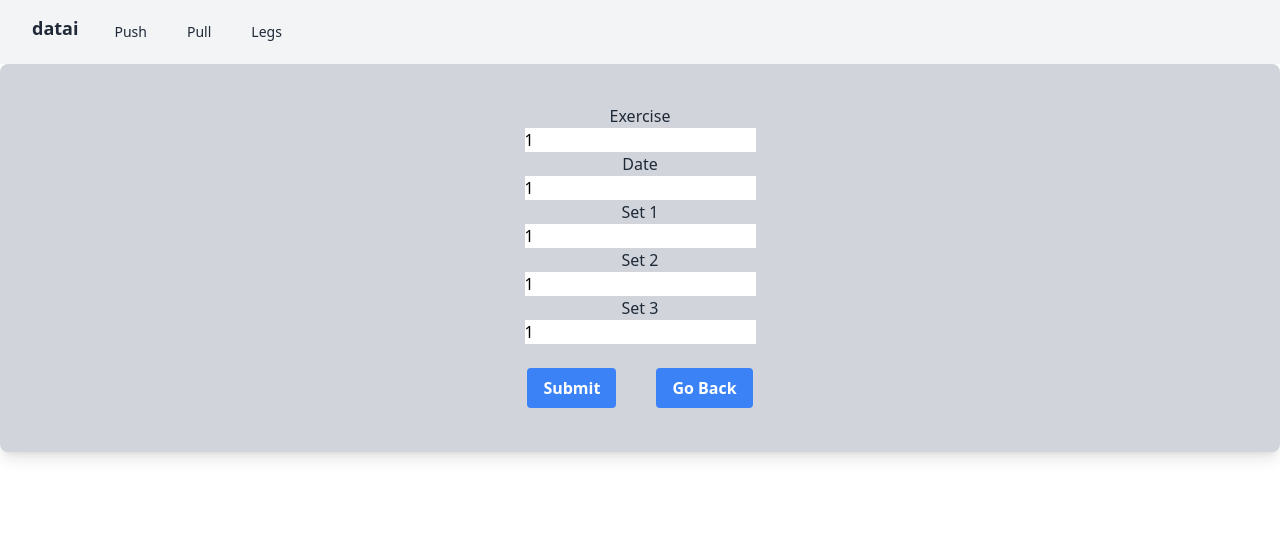
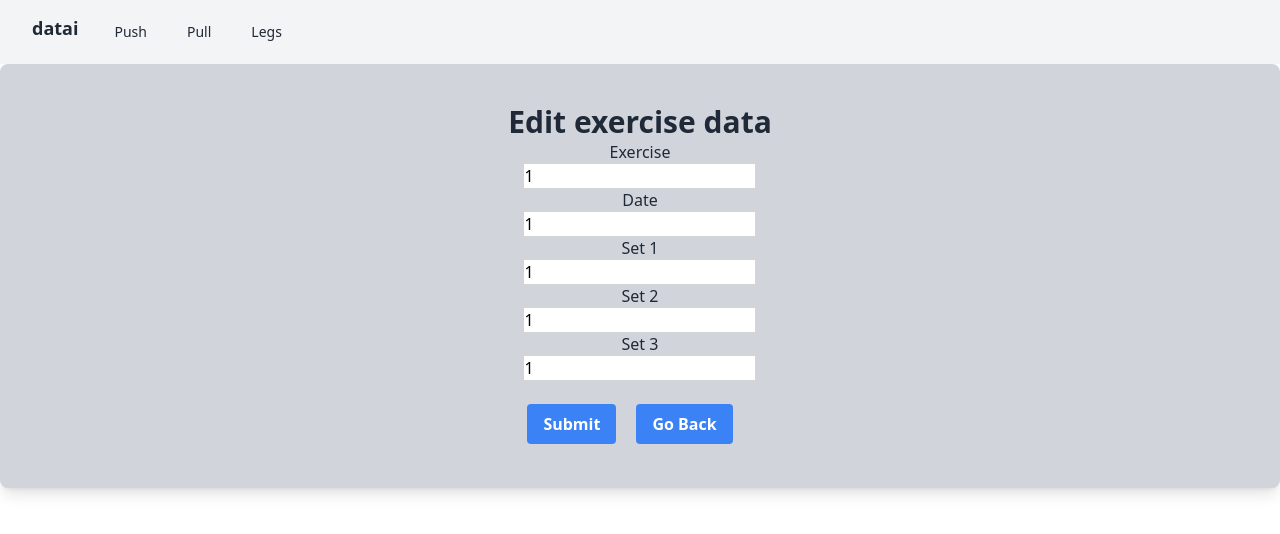
Before and after one commit to 55jflores/exerciseTracker, a Next.js app: page /exercise/1/1/1/1/1/1/1 in a window 1280 px wide. Shown: the top 534 px of the page. Built offline with nearby package versions, Linux system fonts and the light colour scheme.

Commit message:
Added Routing and loading component into edit page

```diff
--- a/src/pages/exercise/[workout]/[exerciseID]/[exercise]/[exerciseDate]/[exerciseSet1]/[exerciseSet2]/[exerciseSet3].tsx
+++ b/src/pages/exercise/[workout]/[exerciseID]/[exercise]/[exerciseDate]/[exerciseSet1]/[exerciseSet2]/[exerciseSet3].tsx
@@ -1,6 +1,7 @@
 import Link from "next/link";
 import { useRouter } from "next/router";
 import { ChangeEvent, FormEvent, useState } from "react";
+import LoadingComponent from "@/pages/loading";
 
 function ExercisePage() {
   const router = useRouter();
@@ -12,7 +13,8 @@ function ExercisePage() {
   const [exerciseChangeSet2, setexerciseChangeSet2] = useState<string | undefined>(exerciseSet2?.toString());
   const [exerciseChangeSet3, setexerciseChangeSet3] = useState<string | undefined>(exerciseSet3?.toString());
 
-  const [btn, setBtn] = useState('Go Back');
+  const [isLoading, setIsLoading] = useState(false)
+
   const handleExerciseChange = (event: ChangeEvent<HTMLInputElement>) => {
     setexerciseChange(event.target.value)
   }
@@ -48,6 +50,7 @@ function ExercisePage() {
 
     console.log('Data ',data)
 
+    setIsLoading(true)
     const response = await fetch('/api/updateTable', {
         body: JSON.stringify(data),
         headers: {
@@ -55,18 +58,19 @@ function ExercisePage() {
           },
         method: 'POST'
       })
+    setIsLoading(false)
 
-    setBtn('View Update')
+    router.push(`/${workout}`)
 
   }
 
 
   return (
     <div>
-
       <form onSubmit={handleSubmit} className="bg-gray-300 dark:bg-gray-700 p-6 rounded-lg shadow-lg mt- flex flex-col items-center">
 
           <div key={exerciseID?.toString()} className="flex flex-col items-center my-4">
+            <h1 className="text-gray-800 dark:text-white text-3xl font-bold">Edit exercise data</h1>
 
             <label className='text-gray-800 dark:text-white' htmlFor="exercise">Exercise</label>
             <input type="text" id="exercise" name="exercise" value={exerciseChange} onChange={handleExerciseChange} />
@@ -87,17 +91,15 @@ function ExercisePage() {
           </div>
 
           <div className="flex justify-between mb-5">
-
             <div className="flex flex-col items-center mr-5">
               <button type="submit" className="bg-blue-500 hover:bg-blue-700 text-white font-semibold py-2 px-4 rounded focus:outline-none focus:ring-2 focus:ring-blue-500 focus:ring-offset-2 mt-2">Submit</button>
             </div>
-
-            <div className="flex flex-col items-center ml-5">
-              <Link href={`/${workout as string}`}><button className="bg-blue-500 hover:bg-blue-700 text-white font-semibold py-2 px-4 rounded focus:outline-none focus:ring-2 focus:ring-blue-500 focus:ring-offset-2 mt-2">{btn}</button></Link>
+            <div className="flex flex-col items-center mr-5">
+              <Link href={`/${workout}`}><button type="button" className="bg-blue-500 hover:bg-blue-700 text-white font-semibold py-2 px-4 rounded focus:outline-none focus:ring-2 focus:ring-blue-500 focus:ring-offset-2 mt-2">Go Back</button></Link>
             </div>
           </div>
       </form>
-
+      {isLoading === true && <LoadingComponent message="Updating Database..."/>}
     </div>
 
   );
--- a/src/pages/index.tsx
+++ b/src/pages/index.tsx
@@ -3,9 +3,11 @@ import Link from 'next/link';
 
 const Page = () => {
   return (
-    <>
-      <h1>Hola</h1>
-    </>
+    <div>
+      <div className='flex flex-col items-center text-gray-800 dark:text-white text-lg'>
+        <h1>Hola</h1>
+      </div>
+    </div>
   );
 }
 
```
